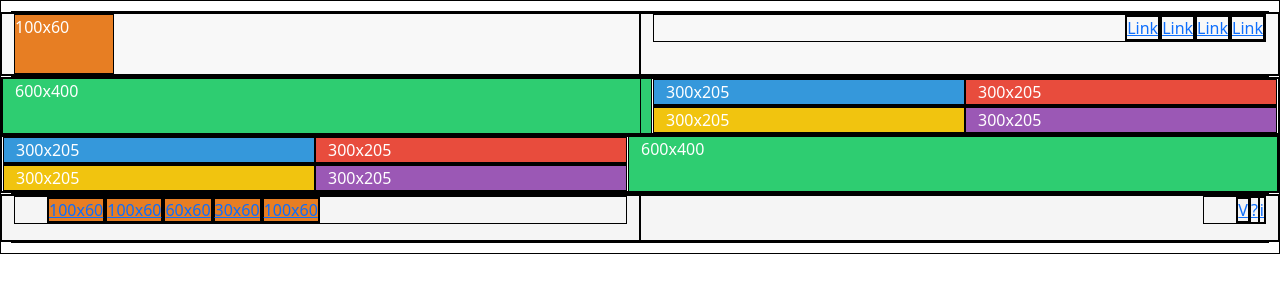
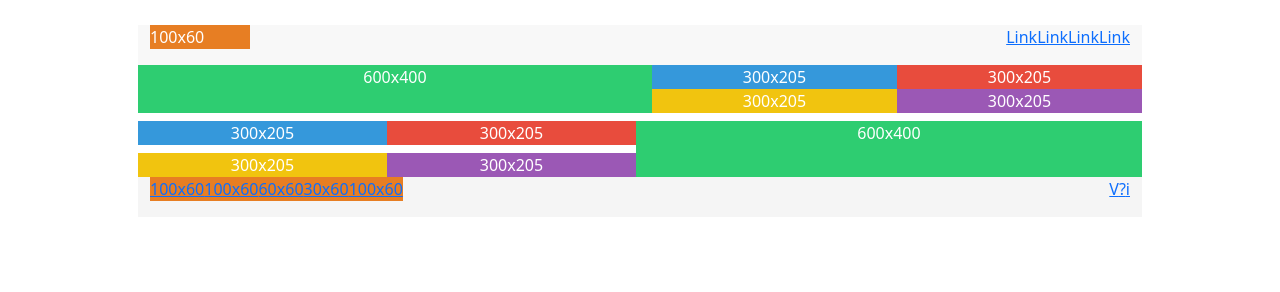
Before and after one commit to Wu2ko/HTML_8_boot_nd, a plain HTML site: page index.html in a window 1280 px wide. Drawn offline with Linux system fonts and the light colour scheme.

Commit message:
use html only

```diff
--- a/css/custom.css
+++ b/css/custom.css
@@ -1,61 +1,85 @@
 *{
-    border:1px solid black;
+
     color:#fff;
+    text-align: center;
+
+
+}
+body{
+    margin: 25px 150px;
 }
 li{
     list-style-type: none;
 }
-body{
-    margin: 10px 10px;
-}
+
 header{
     background-color: #f8f8f8;
 }
 .logo{
+
+    display: flex;
     background-color: #e77e23;
-    width: 100px;
-    height: 60px;
+    max-width: 100px;
+    max-height: 60px;
 }
 .link-list ul{
+
     display: flex;
     flex-direction: row;
     justify-content: flex-end;
 }
 .green{
+
     background-color: #2ecd71;
+
 }
+
 .blue{
     background-color: #3598db;
 }
 .red{
     background-color: #e84c3d;
+
 }
 .yellow{
     background-color: #f1c40f;
+
 }
 .purple{
     background-color: #9b58b5;
+
 }
-
-
-
-
-
-
+footer{
+    background-color: #f5f5f5;
+}
+.bottom-nav ul{
+    display: flex;
+    justify-content: flex-start;
+}
 
 footer{
 
-    background-color: #f5f5f5;
 }
-footer ul{
+.bottom-nav{
     display: flex;
-    flex-direction: row;
+justify-content: flex-start;
+
+}
+.bottom-nav ul{
+    padding-inline-start: 0px;
+
 
 }
 .bottom-nav ul li{
     background-color: #e77e23;
 }
-.socials{
+.socials ul{
     display: flex;
+    flex-direction: row;
     justify-content: flex-end;
 }
+/*.row{
+    --bs-gutter-x: 0rem;
+}*/
+
+/*kodel header/footer ~10.5px margin
--- a/index.html
+++ b/index.html
@@ -7,44 +7,52 @@
     <link rel="stylesheet" href="css/bootstrap.css">
     <link rel="stylesheet" href="css/custom.css">
   </head>
-  <body>
-    <header class="row">
+  <body class="">
+    <header class="row ">
         <div class="col">
-            <div class="logo">100x60</div>
+            <div class="col logo">100x60</div>
         </div>
         <div class="col link-list navigation">
             <ul>
-                <li><a href="">Link</a> </li>
-                <li><a href="">Link</a> </li>
-                <li><a href="">Link</a> </li>
-                <li><a href="">Link</a> </li>
+                <li><a href="">Link </a> </li>
+                <li><a href="">Link </a> </li>
+                <li><a href="">Link </a> </li>
+                <li><a href="">Link </a> </li>
             </ul>
         </div>
     </header>
     <main>
-        <div class="row main-one">
-            <div class="col green">600x400</div>
-            <div class="col row quadra">
-                <div class="col blue">300x205</div>
+
+
+        <div class="row main-one ">
+            <div class="col green  ">600x400</div>
+            <div class="col row quadra ">
+                <div class="col-6 blue ">300x205</div>
+                <div class="col-6 red">300x205</div>
+
+                <div class="col-6 yellow">300x205</div>
+                <div class="col-6 purple">300x205</div>
+            </div>
+        </div>
+
+
+
+        <div class="row main-two ">
+            <div class="col row quadra g-1">
+                <div class="col blue ">300x205</div>
                 <div class="col red">300x205</div>
                 <div class="w-100"></div>
                 <div class="col yellow">300x205</div>
                 <div class="col purple">300x205</div>
             </div>
+            <div class="col green g-2">600x400</div>
         </div>
-        <div class="row main-two">
-            <div class="col row quadra">
-                <div class="col blue">300x205</div>
-                <div class="col red">300x205</div>
-                <div class="w-100"></div>
-                <div class="col yellow">300x205</div>
-                <div class="col purple">300x205</div>
-            </div>
-            <div class="col green">600x400</div>
 
-        </div>
+
+
     </main>
     <footer class="row">
+        <div class="col">
         <div class="col bottom-nav">
             <ul>
                 <li><a href="">100x60</a> </li>
@@ -54,11 +62,12 @@
                 <li><a href="">100x60</a> </li>
             </ul>
         </div>
+        </div>
         <div class="col socials">
             <ul>
-                <li><a href="">V</a></li>
-                <a href="">?</a>
-                <a href="">i</a>
+                <li><a href="">  V </a></li>
+                <li><a href="">  ? </a></li>
+                <li><a href="">  i </a></li>
             </ul>
         </div>
     </footer>
```
